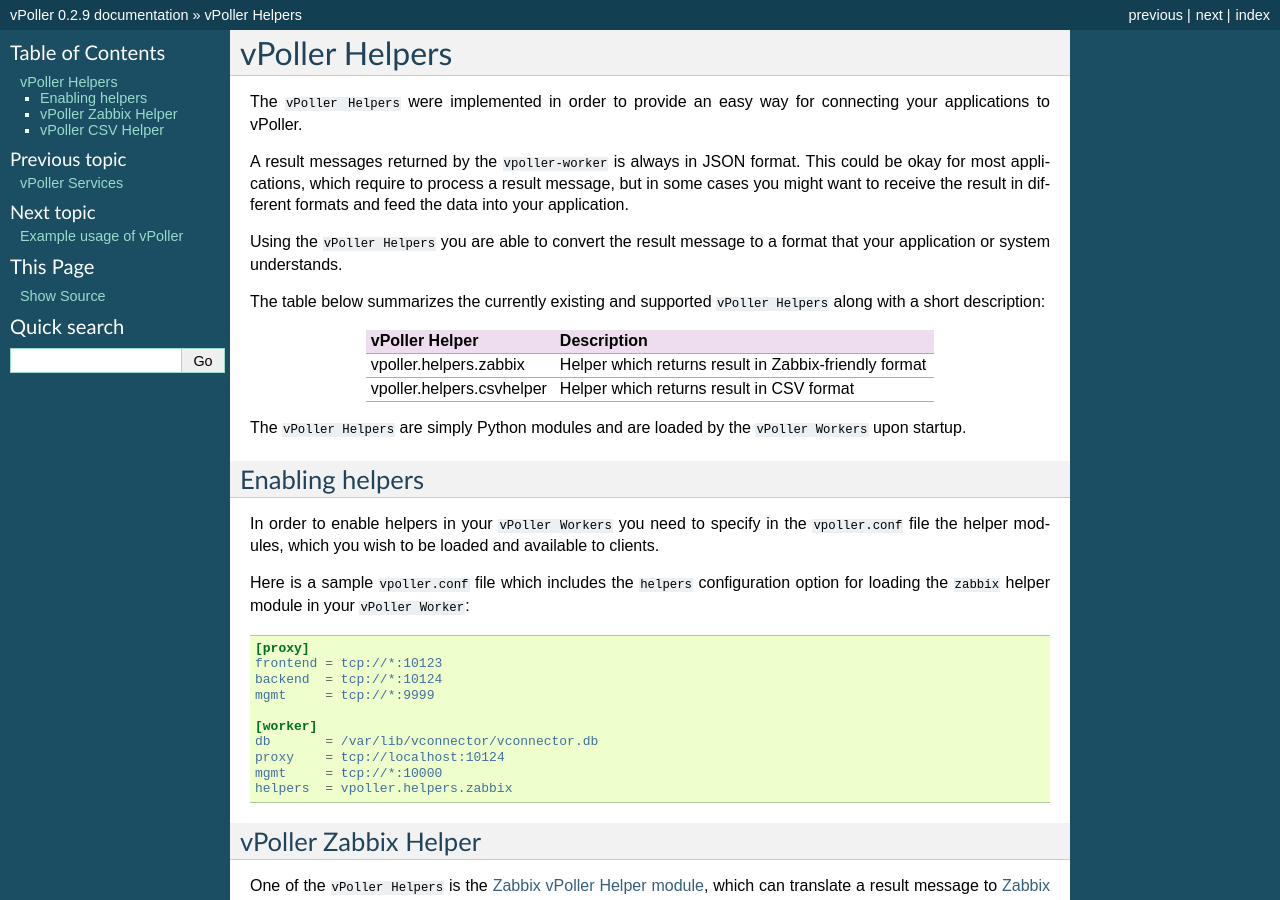
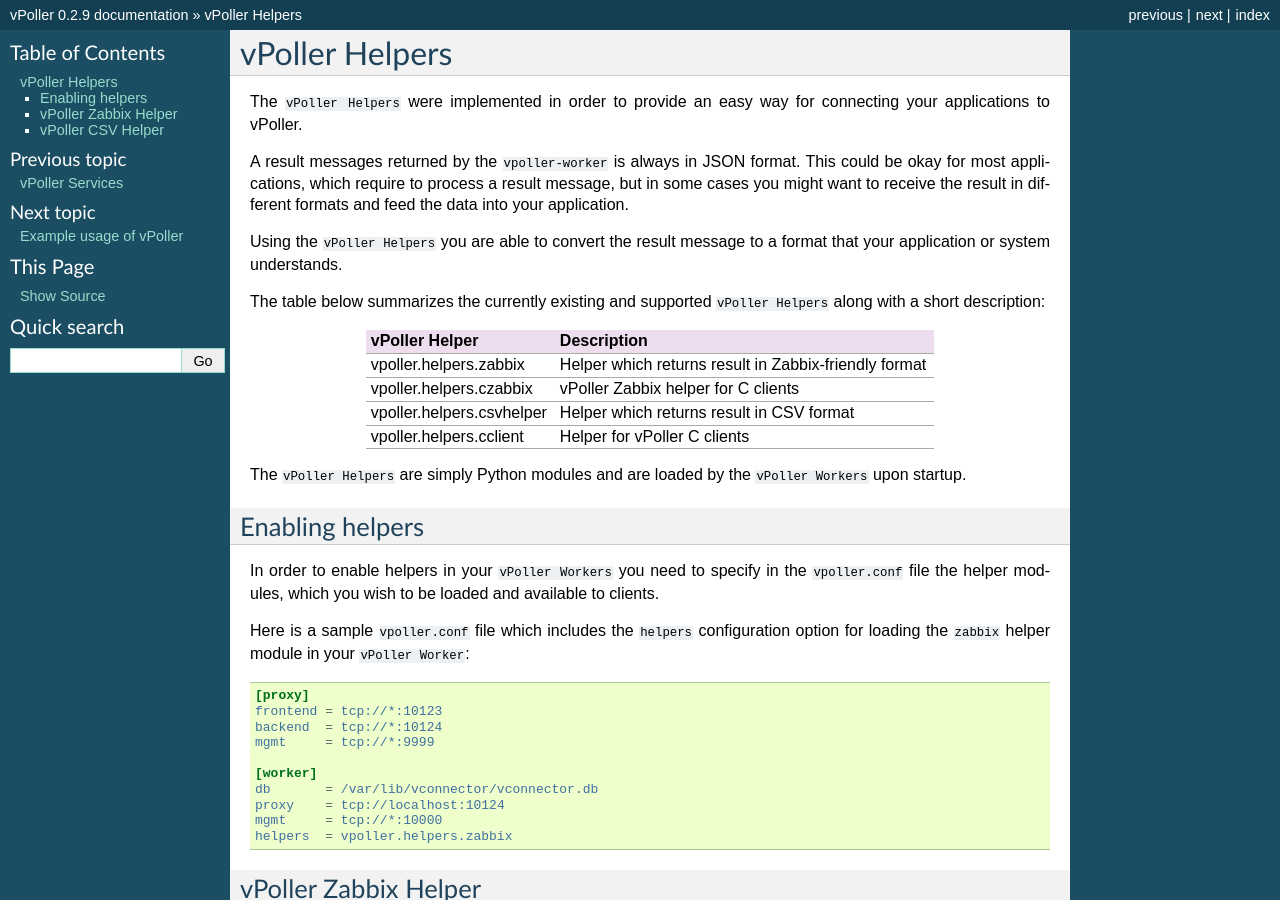
Before and after one commit to dnaeon/py-vpoller, a Sphinx documentation site: the page built from docs/helpers.rst, in a window 1280 px wide and 900 px high. Built offline with Sphinx 7.4.7, drawn with Linux system fonts in a browser that asks for light colours.

Commit message:
Document the new vPoller Helpers for C clients

```diff
--- a/docs/helpers.rst
+++ b/docs/helpers.rst
@@ -24,7 +24,11 @@
 +===========================+========================================================+
 | vpoller.helpers.zabbix    | Helper which returns result in Zabbix-friendly format  |
 +---------------------------+--------------------------------------------------------+
+| vpoller.helpers.czabbix   | vPoller Zabbix helper for C clients                    |
++---------------------------+--------------------------------------------------------+
 | vpoller.helpers.csvhelper | Helper which returns result in CSV format              |
++---------------------------+--------------------------------------------------------+
+| vpoller.helpers.cclient   | Helper for vPoller C clients                           |
 +---------------------------+--------------------------------------------------------+
 
 The ``vPoller Helpers`` are simply Python modules and are
```
